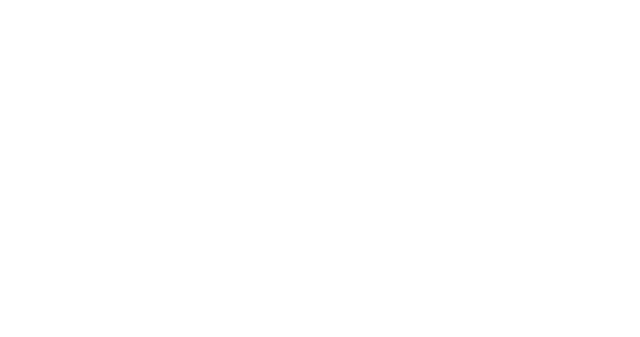
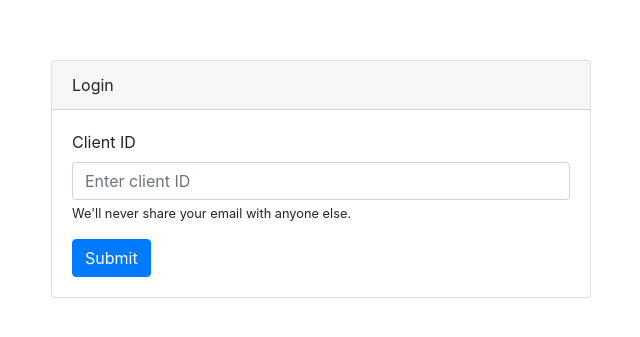
Before and after one commit to purdx/vue-personal-library-project, a Nuxt app: page /login in a window 1280 px wide. Shown: the part 221-558 px from the top of the page, without its empty margins (319-959 px from the left). Built offline with nearby package versions, Linux system fonts and the light colour scheme.

Commit message:
Add login component and page

```diff
--- a/assets/sass/main.scss
+++ b/assets/sass/main.scss
@@ -7,3 +7,7 @@
 // Optional bootstrap modules
 @import "node_modules/bootstrap/scss/grid";
 @import "node_modules/bootstrap/scss/reboot";
+@import "node_modules/bootstrap/scss/card";
+@import "node_modules/bootstrap/scss/forms";
+@import "node_modules/bootstrap/scss/buttons";
+@import "node_modules/bootstrap/scss/utilities/flex";
--- /dev/null
+++ b/components/TheLogin.vue
@@ -0,0 +1,73 @@
+<template>
+  <div class="container">
+    <div class="row login justify-content-md-center align-items-center">
+      <div class="col-md-8 col-lg-6">
+        <div class="card">
+          <div class="card-header">
+            Login
+          </div>
+          <div class="card-body">
+            <form @submit.prevent>
+              <div class="form-group">
+                <label for="clientID">
+                  Client ID
+                </label>
+                <input
+                  id="clinetID"
+                  v-model="clientID"
+                  type="text"
+                  class="form-control"
+                  aria-describedby="clientIdHelp"
+                  placeholder="Enter client ID"
+                >
+                <small id="clientIdhelp" class="form-text">
+                  We'll never share your email with anyone else.
+                </small>
+              </div>
+              <button type="submit" class="btn btn-primary" @click="login">
+                Submit
+              </button>
+            </form>
+          </div>
+        </div>
+      </div>
+    </div>
+  </div>
+</template>
+
+<script>
+export default {
+  data() {
+    return {
+      clientID: ''
+    }
+  },
+  methods: {
+    login() {
+      this.$axios({
+        method: 'get',
+        url: 'http://hiring.bsup.tk/api/user',
+        headers: {
+          Accept: 'application/json',
+          Authorization:
+            'Bearer eyJ0eXAiOiJKV1QiLCJhbGciOiJSUzI1NiIsImp0aSI6NmFmNzdjMzJlZjkzNGU4ZTk3MTZjMWFmMjg3NGUyMDA1NWIwOTUwNDU1MDMxYWI2Zjc0YWE1ZDBjYjlkZWIxNDA2In0'
+        }
+      })
+        .then(function(response) {
+          alert(response)
+        })
+        .catch(function(response) {
+          alert(response)
+          alert('hi')
+        })
+      // location = `http://hiring.bsup.tk/oauth/authorize?client_id=${this.clientID}&redirect_uri=http://localhost&response_type=token&scope=`
+    }
+  }
+}
+</script>
+
+<style scoped lang='scss'>
+.login {
+  min-height: 100vh;
+}
+</style>
--- a/pages/login.vue
+++ b/pages/login.vue
@@ -1,9 +1,14 @@
 <template>
-  <div />
+  <TheLogin />
 </template>
 
 <script>
-export default {}
+import TheLogin from '@/components/TheLogin.vue'
+export default {
+  components: {
+    TheLogin
+  }
+}
 </script>
 
 <style scoped>
```
